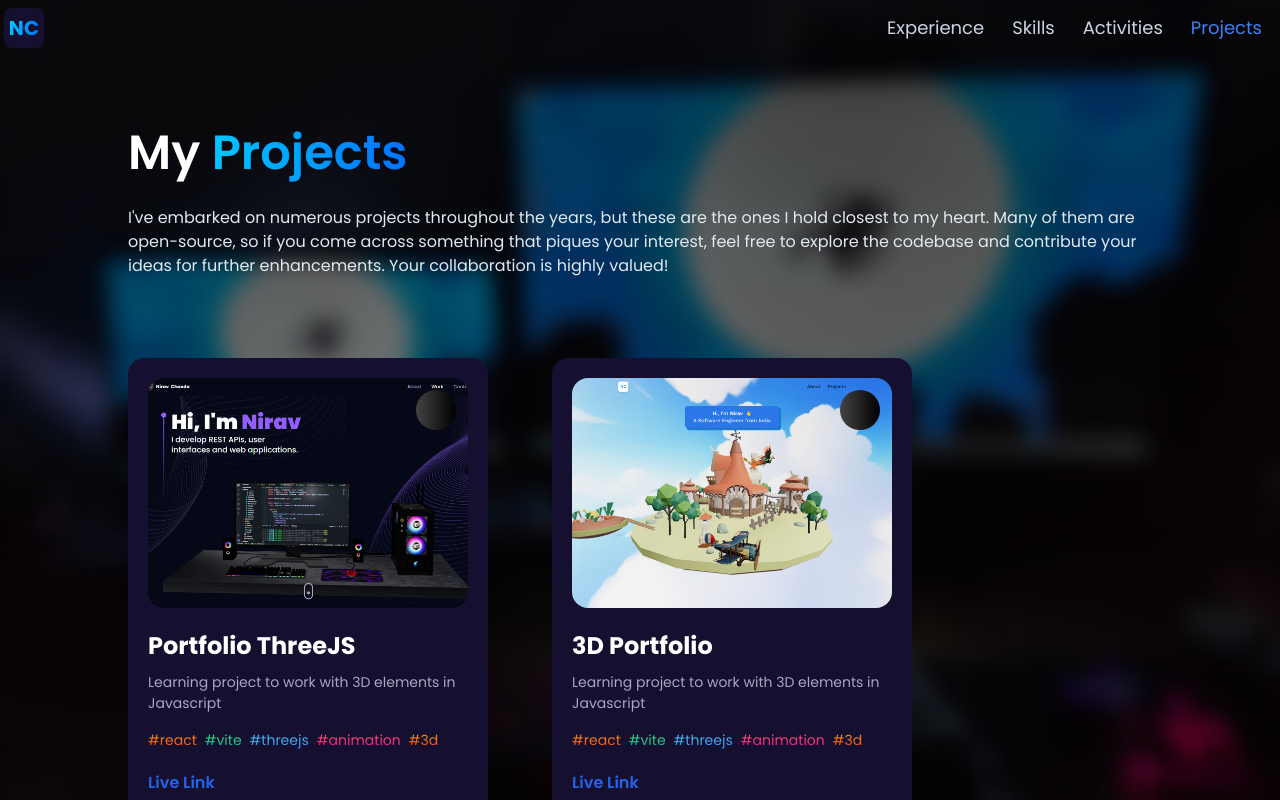
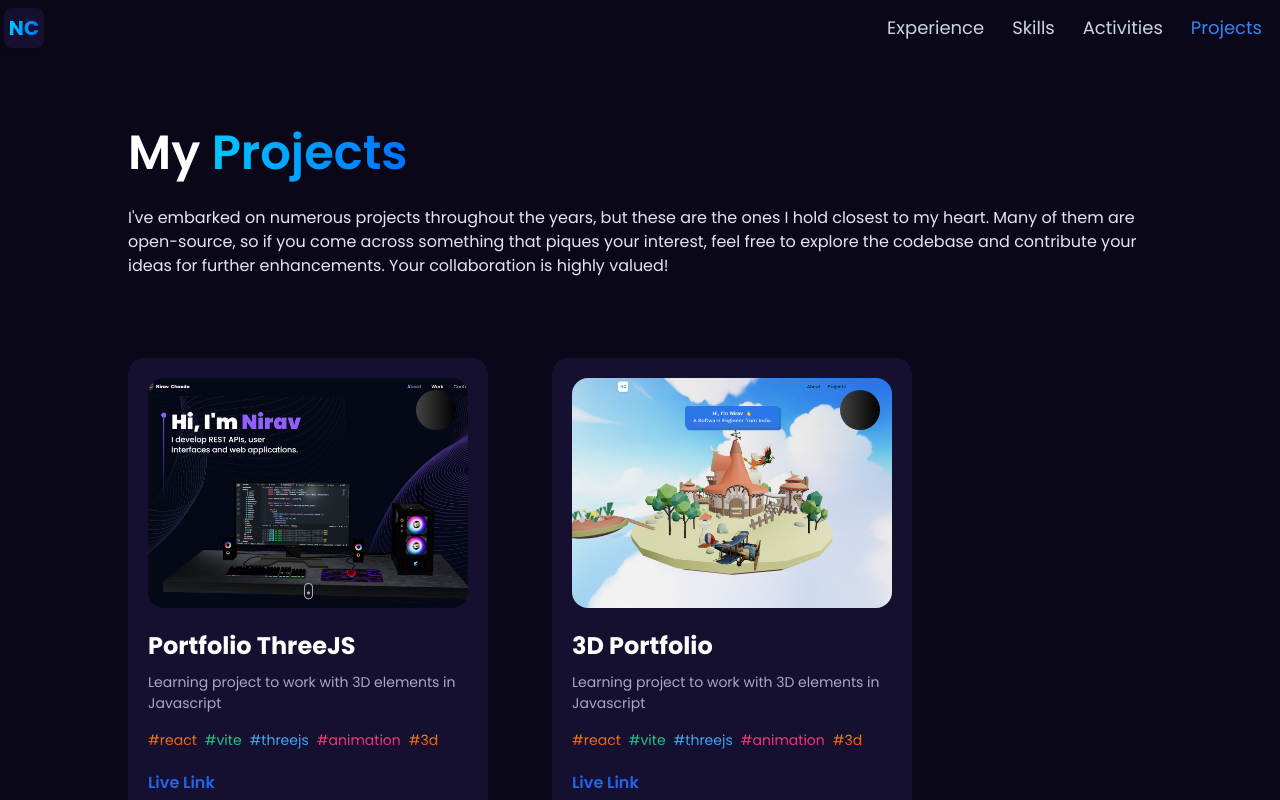
Before and after one commit to niravchavda99/niravchavda99.github.io, a React (Create React App) app: page /projects in a window 1280 px wide. Shown: the top 800 px of the page. Built offline with nearby package versions, Linux system fonts and the light colour scheme; some icons are missing.

Commit message:
ENH: Remove background image

```diff
--- a/src/app/common/Common.scss
+++ b/src/app/common/Common.scss
@@ -7,7 +7,7 @@
 }
 
 .bg {
-  background: url("../assets/images/bg.jpeg") fixed;
+  @apply bg-tertiary;
   background-size: cover;
 }
 
```
Also changed, not shown: src/app/assets/images/bg.jpeg (deleted).
